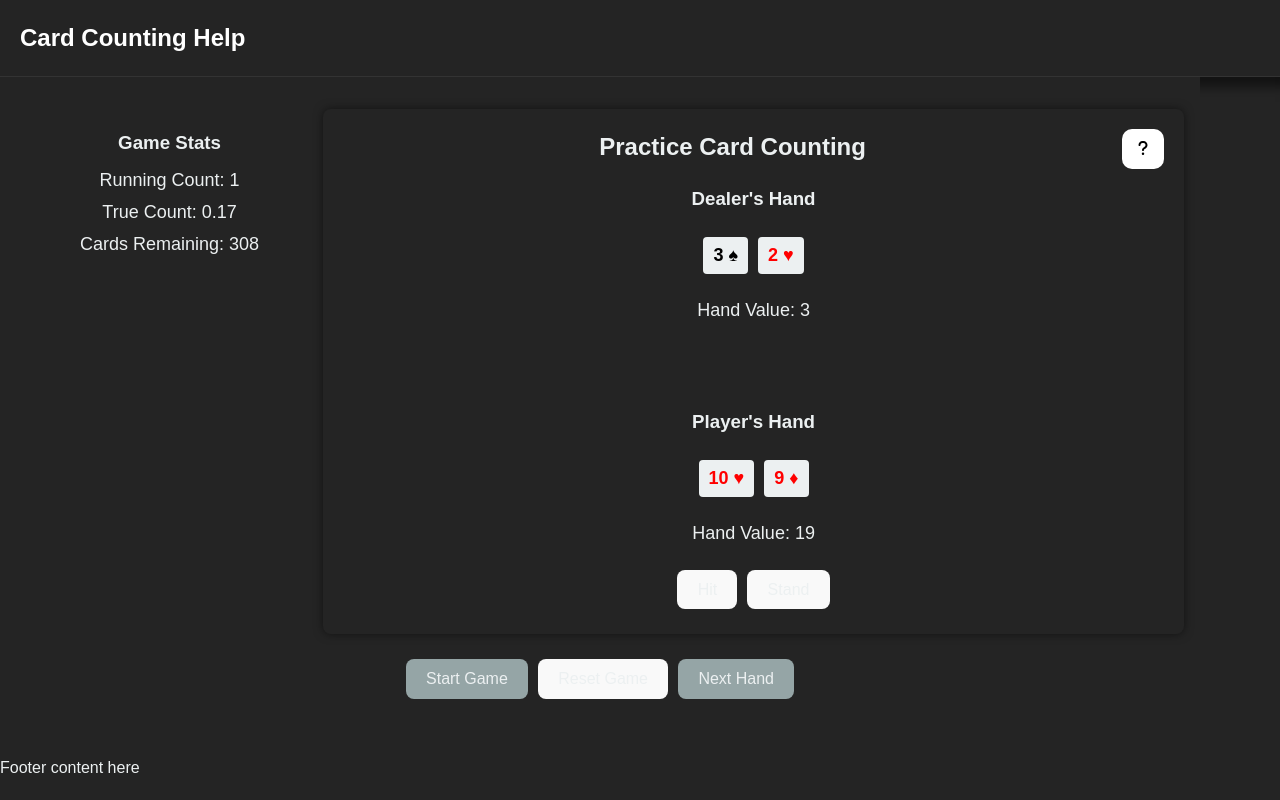
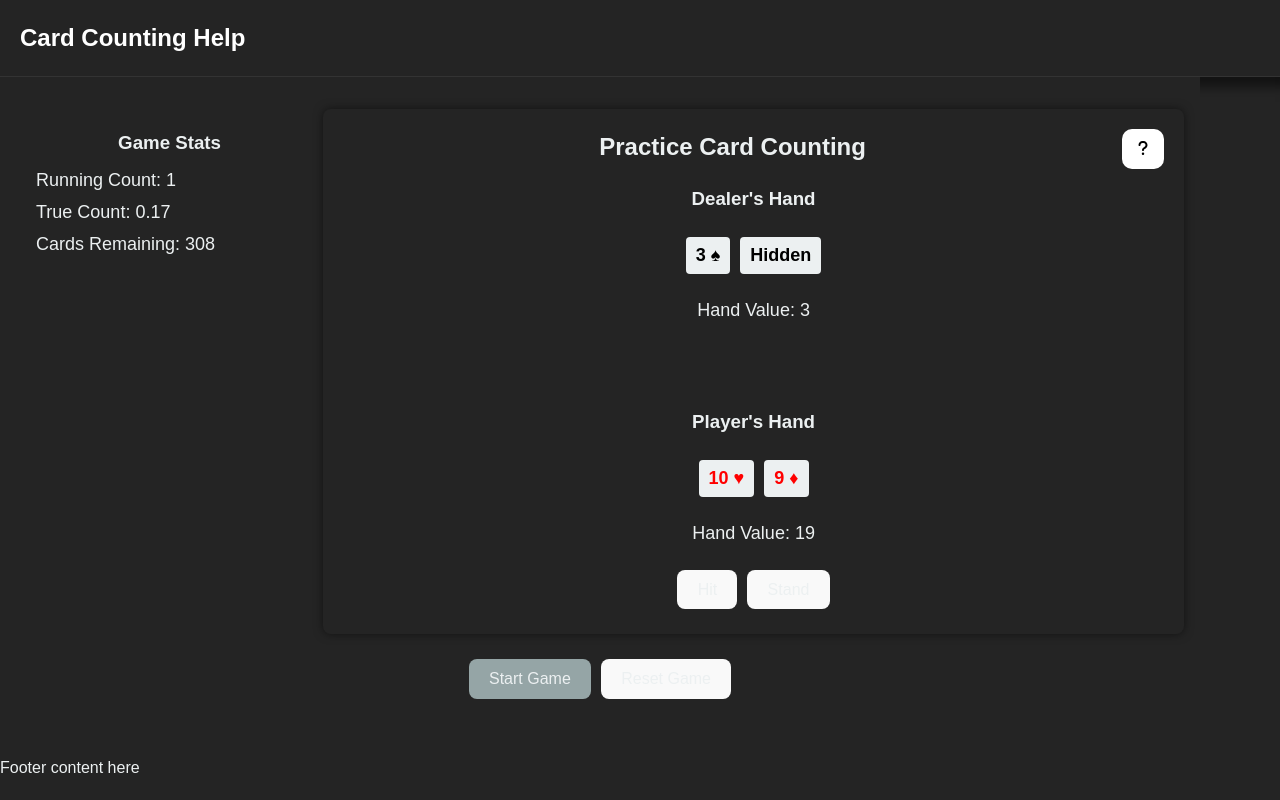
Before and after one commit to Atlessc/card-counting-simulator, a React (Vite) app: page / in a window 1280 px wide. Both pictures are taken after a click on the button "Start Game". Built offline with nearby package versions, Linux system fonts and the light colour scheme.

Commit message:
chore: Refactor Card component and update PracticePage styling

```diff
--- a/src/components/Card/Card.jsx
+++ b/src/components/Card/Card.jsx
@@ -1,5 +1,5 @@
 import React from 'react';
-import './Card.css'; // Create and import a CSS file for card styling
+import './Card.css'; // Import the CSS file for card styling
 
 const suitIcons = {
   H: '♥', // Hearts
@@ -15,13 +15,13 @@ const suitColors = {
   S: 'black',
 };
 
-const Card = ({ value, suit }) => {
+const Card = ({ value, suit, hidden }) => {
   const suitIcon = suitIcons[suit];
   const color = suitColors[suit];
 
   return (
-    <span className={`card ${color}`}>
-      {value} {suitIcon}
+    <span className={`card ${hidden ? 'black' : color}`}>
+      {hidden ? "Hidden" : `${value} ${suitIcon}`}
     </span>
   );
 };
--- a/src/pages/PracticePage/Practice.css
+++ b/src/pages/PracticePage/Practice.css
@@ -38,6 +38,10 @@ body {
 
 .sidebar-right h3 {
   text-align: center;
+}
+
+.sidebar-left p {
+  text-align: left;
 }
 
 .game-status {
--- a/src/pages/PracticePage/PracticePage.jsx
+++ b/src/pages/PracticePage/PracticePage.jsx
@@ -182,38 +182,6 @@ const Practice = () => {
     setTimeout(() => handleDealerTurn(), 1000);
   };
 
-  // const canSplit =
-  //   playerHand.length === 2 && playerHand[0].value === playerHand[1].value;
-
-  // const handleSplit = () => {
-  //   console.log("Splitting hand...");
-  //   // Split the hand into two separate hands
-  //   const newHand1 = [playerHand[0]];
-  //   const newHand2 = [playerHand[1]];
-
-  //   // Draw a card for each new hand
-  //   drawCard("playerHand");
-  //   drawCard("playerHand");
-
-  //   // Calculate the value of each new hand
-  //   const value1 = calculateHandValue(newHand1);
-  //   const value2 = calculateHandValue(newHand2);
-
-  //   // Update the state with the new hands and values
-  //   useStore.setState({
-  //     playerHand: newHand1,
-  //     playerHandValue: value1,
-  //   });
-
-  //   // Delay the next step to ensure state updates
-  //   setTimeout(() => {
-  //     useStore.setState({
-  //       playerHand: newHand2,
-  //       playerHandValue: value2,
-  //     });
-  //   }, 1000);
-  // };
-
   const reset = () => {
     initializeGame();
   };
@@ -244,7 +212,6 @@ const Practice = () => {
 
   return (
     <div className="practice-page">
-
       <div className="practice-container">
         <div className="sidebar-left">
           <div className="info-container">
@@ -273,7 +240,12 @@ const Practice = () => {
             <h3>Dealer's Hand</h3>
             <div className="hand">
               {dealerHand.map((card, index) => (
-                <Card key={index} value={card.value} suit={card.suit} />
+                <Card
+                  key={index}
+                  value={card.value}
+                  suit={card.suit}
+                  hidden={index === 1 && dealerSecondCardHidden}
+                />
               ))}
             </div>
             <p>
@@ -294,12 +266,20 @@ const Practice = () => {
             </div>
             <p>Hand Value: {playerHandValue}</p>
             <div className="player-actions">
+              {canNextRound ? (
+                <button onClick={handleNextRound} disabled={!canNextRound}>
+                  Next Hand
+                </button>
+              ) : (
+                <>
                   <button onClick={handlePlayerDraw} disabled={!canHit}>
                     Hit
                   </button>
                   <button onClick={handleStand} disabled={!canStand}>
                     Stand
                   </button>
+                </>
+              )}
               {/* <button onClick={handleSplit} disabled={!canSplit}>
                 Split
               </button> */}
@@ -311,9 +291,7 @@ const Practice = () => {
           <div className="played-cards-container">
             <div className="cards">
               {playedCards.map((card, index) => (
-                <span key={index} className="card">
-                  {card.value} of {card.suit}
-                </span>
+                <Card key={index} value={card.value} suit={card.suit} />
               ))}
             </div>
           </div>
@@ -326,9 +304,9 @@ const Practice = () => {
         <button onClick={reset} disabled={!canResetGame}>
           Reset Game
         </button>
-        <button onClick={handleNextRound} disabled={!canNextRound}>
+        {/* <button onClick={handleNextRound} disabled={!canNextRound}>
           Next Hand
-        </button>
+        </button> */}
       </div>
       {modalOpen && (
         <Modal>
```
Lines whose indentation alone changed are shown as unchanged.
